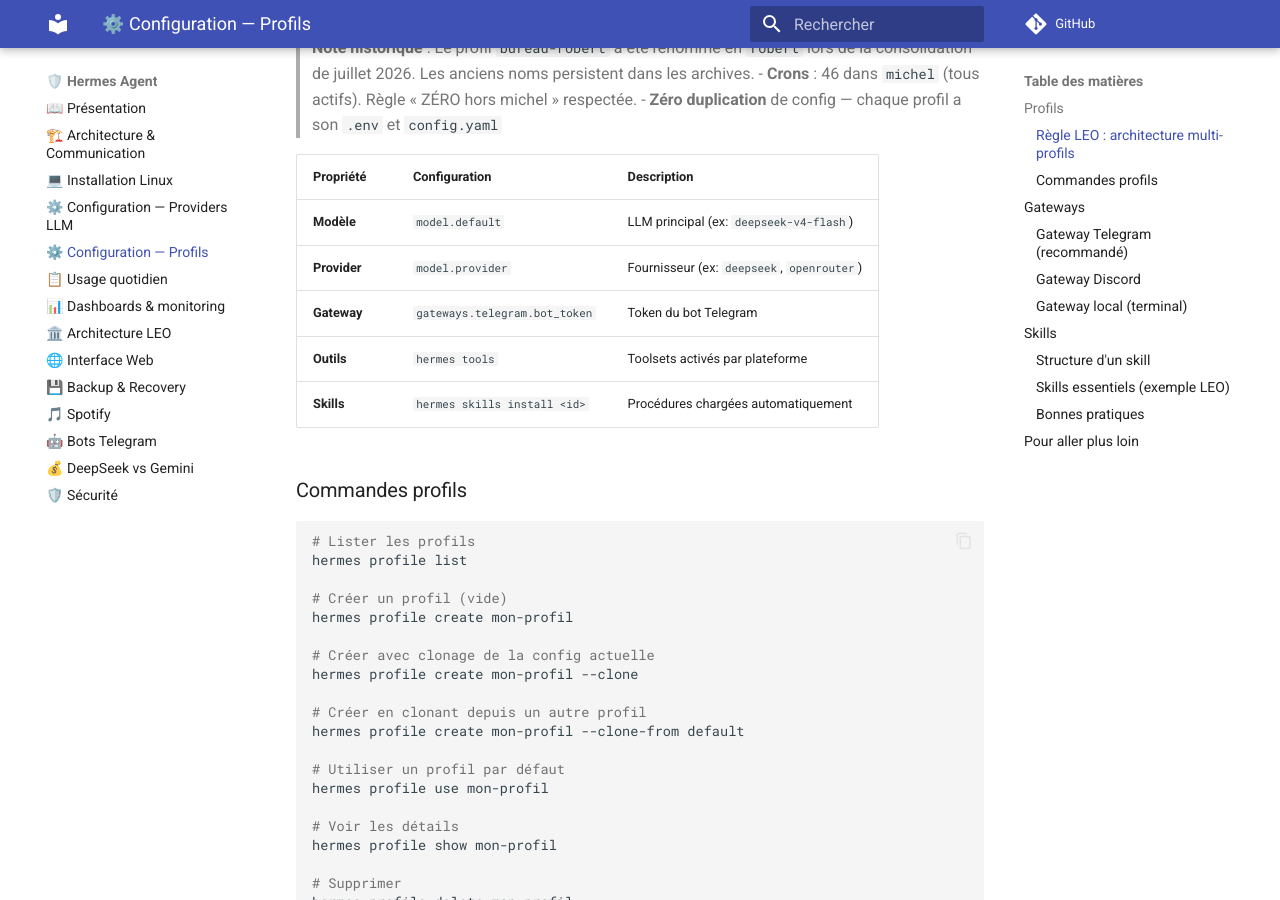
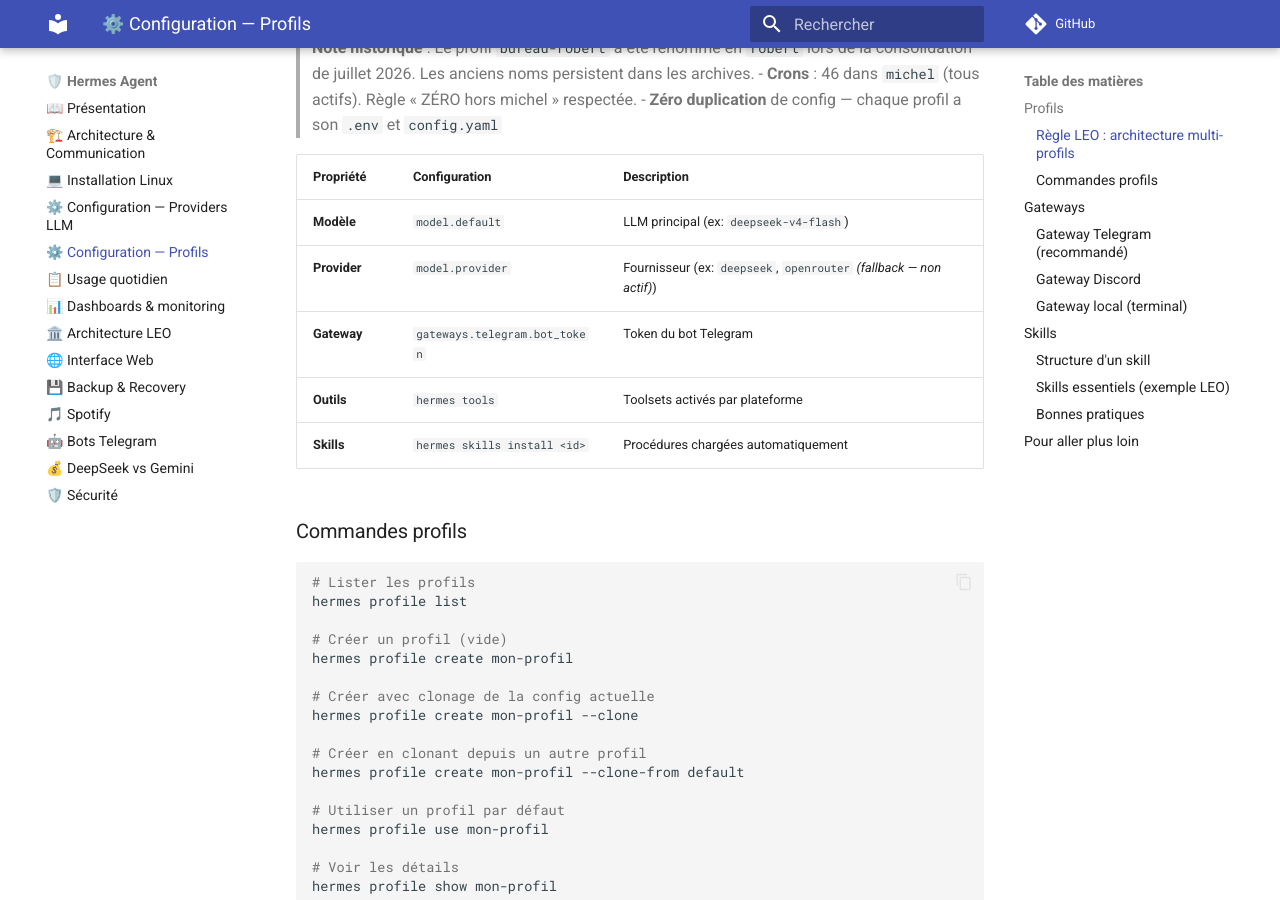
Before and after one commit to christophedanhier-hash/hermes-wiki, an MkDocs documentation site: the page built from docs/hermes/configuration/profiles.md, in a window 1280 px wide and 900 px high, scrolled down 1162 px. Built offline with MkDocs 1.6.1 and Material for MkDocs 9.7.7, drawn with Linux system fonts in a browser that asks for light colours; comment, search, counter and statistics services are not loaded.

Commit message:
fix(wiki): audit rédactionnel — B3 crons 45, D3 OpenRouter fallback — 14/08/2026

```diff
--- a/docs/hermes/configuration/profiles.md
+++ b/docs/hermes/configuration/profiles.md
@@ -48,7 +48,7 @@ LEO utilise **5 profils Hermes** tous avec bot Telegram :
 | Propriété | Configuration | Description |
 |-----------|--------------|-------------|
 | **Modèle** | `model.default` | LLM principal (ex: `deepseek-v4-flash`) |
-| **Provider** | `model.provider` | Fournisseur (ex: `deepseek`, `openrouter`) |
+| **Provider** | `model.provider` | Fournisseur (ex: `deepseek`, `openrouter` *(fallback — non actif)*) |
 | **Gateway** | `gateways.telegram.bot_token` | Token du bot Telegram |
 | **Outils** | `hermes tools` | Toolsets activés par plateforme |
 | **Skills** | `hermes skills install <id>` | Procédures chargées automatiquement |
```
Also changed, not shown: docs/hermes/architecture.md (+1 -1 lines).
